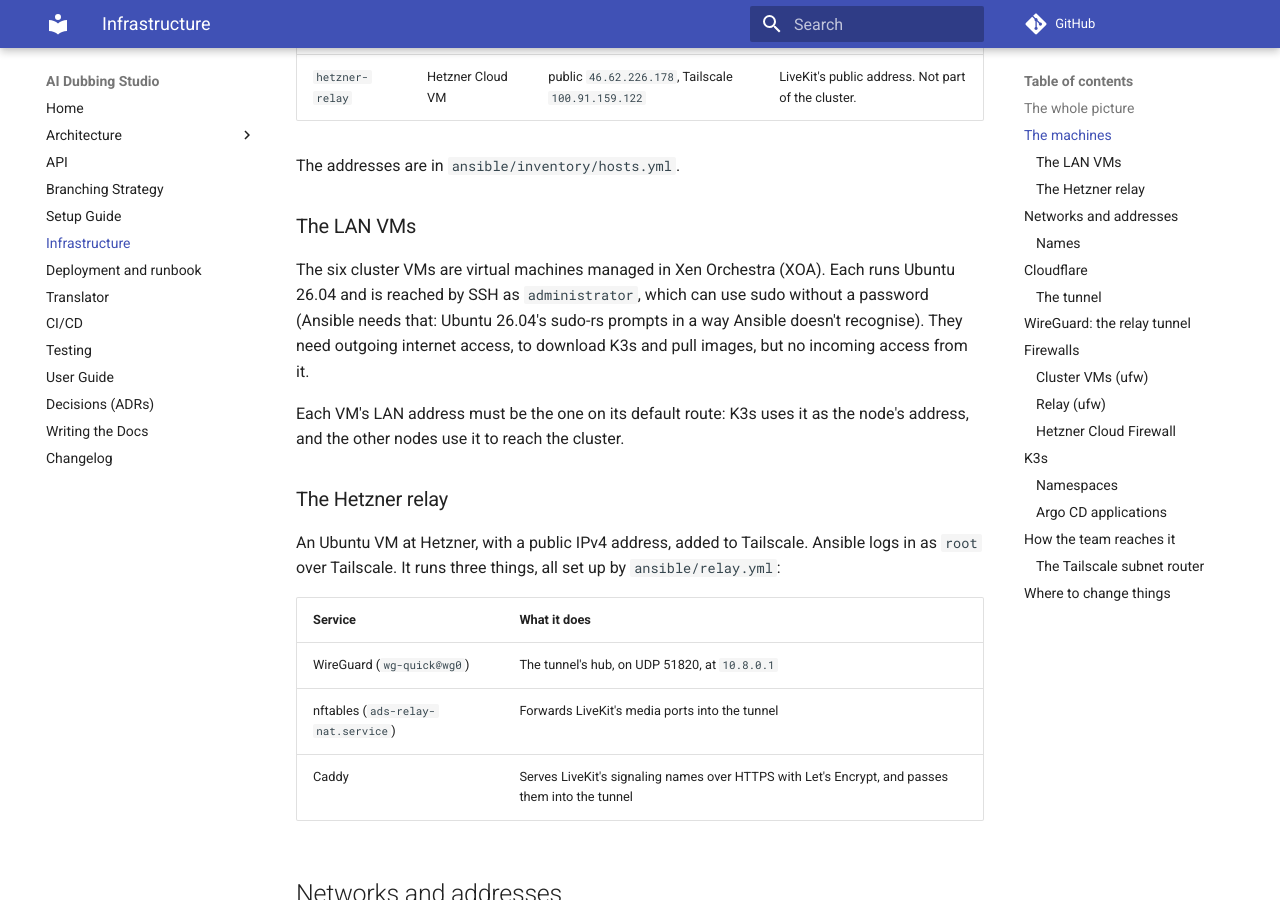
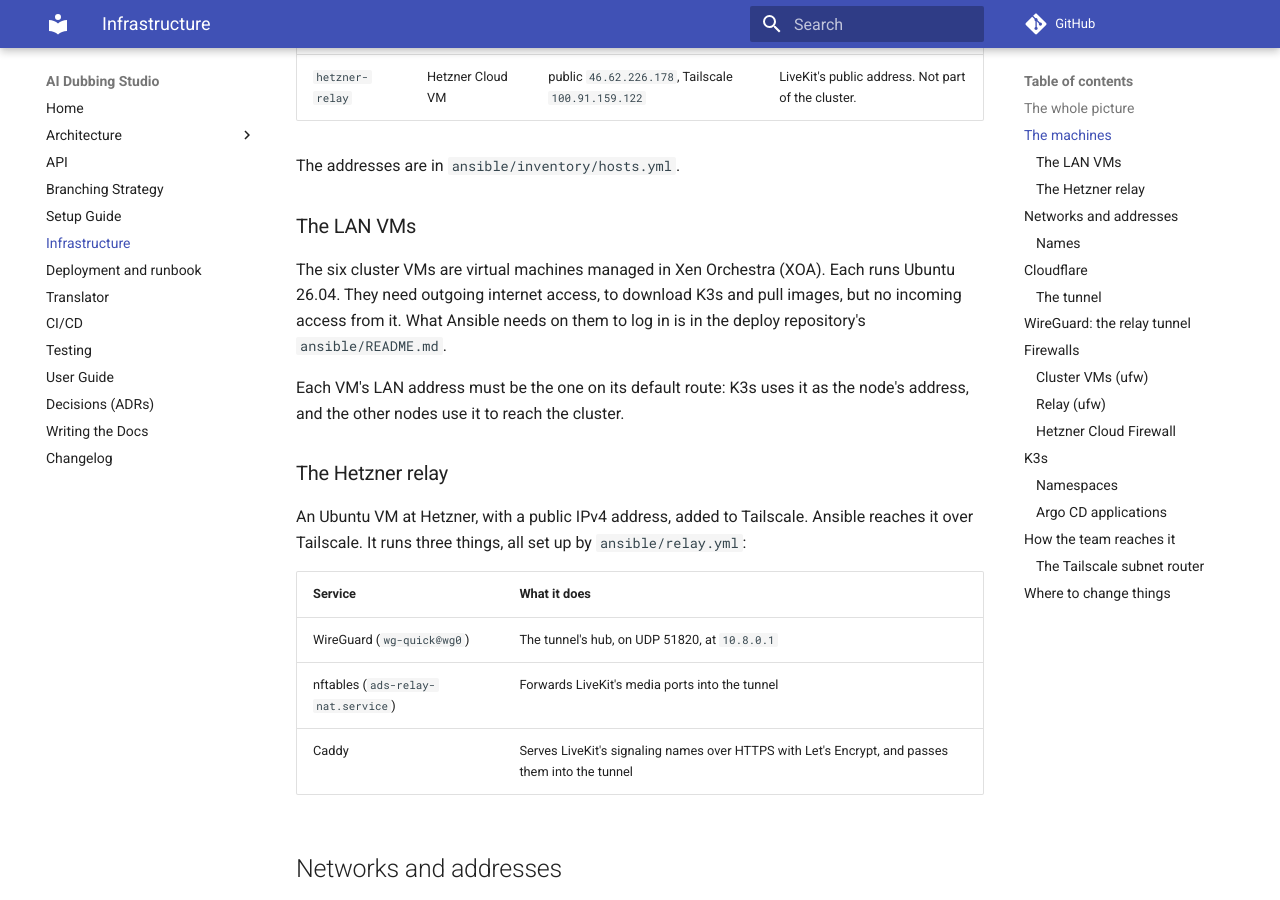
Before and after one commit to WH1TE-SHAD0W/ai-dubbing-studio, an MkDocs documentation site: the page built from docs/infrastructure.md, in a window 1280 px wide and 900 px high, scrolled down 1354 px. Built offline with MkDocs 1.6.1 and Material for MkDocs 9.7.7, drawn with Linux system fonts in a browser that asks for light colours; comment, search, counter and statistics services are not loaded.

Commit message:
docs: SSH login details left to the deploy repo; changelog names YGP-93
Co-Authored-By: Claude Opus 5.5 <noreply@anthropic.com>

```diff
--- a/docs/infrastructure.md
+++ b/docs/infrastructure.md
@@ -68,10 +68,9 @@ The addresses are in `ansible/inventory/hosts.yml`.
 ### The LAN VMs
 
 The six cluster VMs are virtual machines managed in Xen Orchestra (XOA). Each
-runs Ubuntu 26.04 and is reached by SSH as `administrator`, which can use sudo
-without a password (Ansible needs that: Ubuntu 26.04's sudo-rs prompts in a way
-Ansible doesn't recognise). They need outgoing internet access, to download K3s
-and pull images, but no incoming access from it.
+runs Ubuntu 26.04. They need outgoing internet access, to download K3s and pull
+images, but no incoming access from it. What Ansible needs on them to log in is
+in the deploy repository's `ansible/README.md`.
 
 Each VM's LAN address must be the one on its default route: K3s uses it as the
 node's address, and the other nodes use it to reach the cluster.
@@ -79,7 +78,7 @@ node's address, and the other nodes use it to reach the cluster.
 ### The Hetzner relay
 
 An Ubuntu VM at Hetzner, with a public IPv4 address, added to Tailscale.
-Ansible logs in as `root` over Tailscale. It runs three things, all set up by
+Ansible reaches it over Tailscale. It runs three things, all set up by
 `ansible/relay.yml`:
 
 | Service | What it does |
```
Also changed, not shown: docs/changelog.md (+1 -1 lines).
